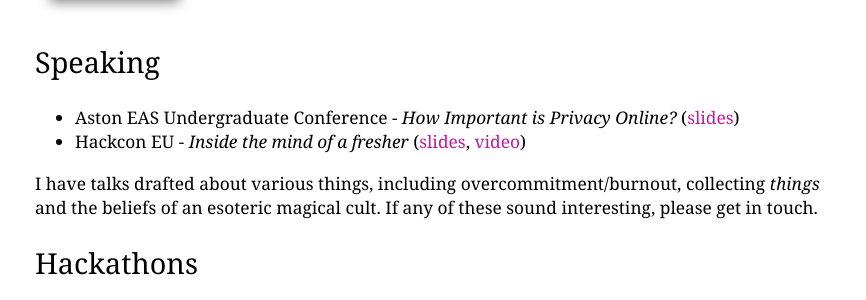
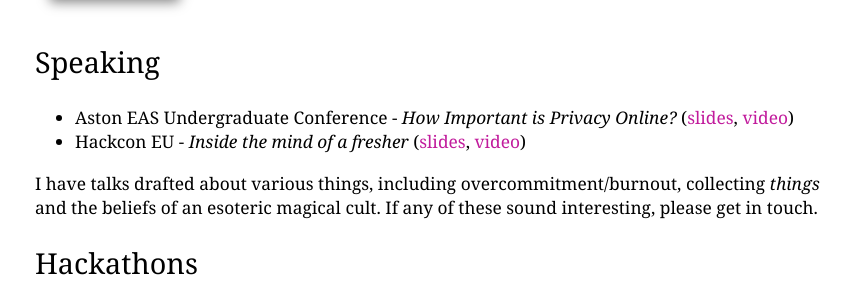
Before and after one commit to sprusr/sprusr.github.io, a Jekyll site: the page built from index.html, in a window 1280 px wide. Shown: the part 1299-1599 px from the top of the page, without its empty margins (205-1071 px from the left). Built offline with Jekyll 4.4.1, drawn with Linux system fonts in a browser that asks for light colours.

Commit message:
Add video link to EAS UG talk

```diff
--- a/index.html
+++ b/index.html
@@ -26,7 +26,7 @@ layout: default
 </ul>
 <h2>Speaking</h2>
 <ul>
-  <li>Aston EAS Undergraduate Conference - <i>How Important is Privacy Online?</i> (<a href="https://spru.sr/talks/eas-ug-2017/">slides</a>)</li>
+    <li>Aston EAS Undergraduate Conference - <i>How Important is Privacy Online?</i> (<a href="https://spru.sr/talks/eas-ug-2017/">slides</a>, <a href="https://www.youtube.com/watch?v=yr86rLbp6Hk">video</a>)</li>
   <li>Hackcon EU - <i>Inside the mind of a fresher</i> (<a href="https://drive.google.com/open?id=1Qr_jcpRnPklwT8k5fbx6CoVugHAFBX8HmdTkq21wj1w">slides</a>, <a href="https://www.youtube.com/watch?v=cKAD8dpBcOQ">video</a>)</li>
 </ul>
 <p>
```
